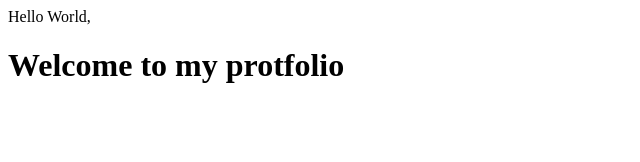
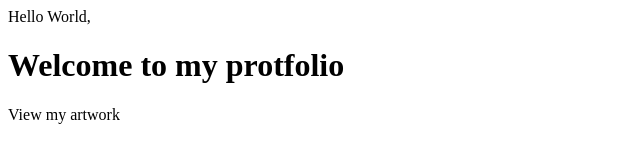
Before and after one commit to Ajagen/web-portfolio, a plain HTML site: page index.html in a window 1280 px wide. Shown: the whole page, without its empty margins (0-640 px from the left). Drawn offline with Linux system fonts and the light colour scheme.

Commit message:
Update index.html
test update1

```diff
--- a/index.html
+++ b/index.html
@@ -4,5 +4,6 @@
 </head>
 <body>
   Hello World,<H1>Welcome to my protfolio</H1>
+  <p> View my artwork</p>
 </body>
 </html>
```
